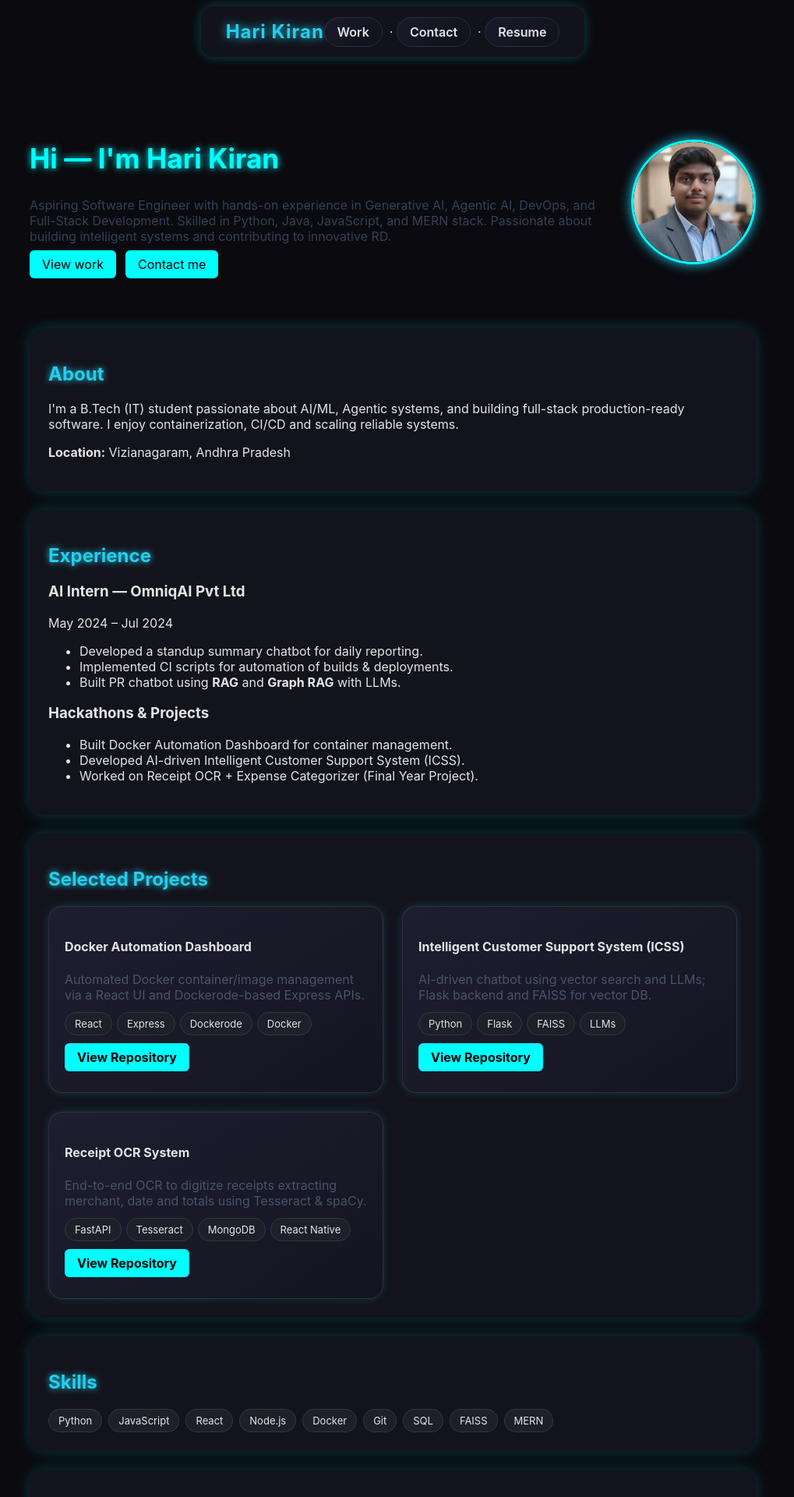
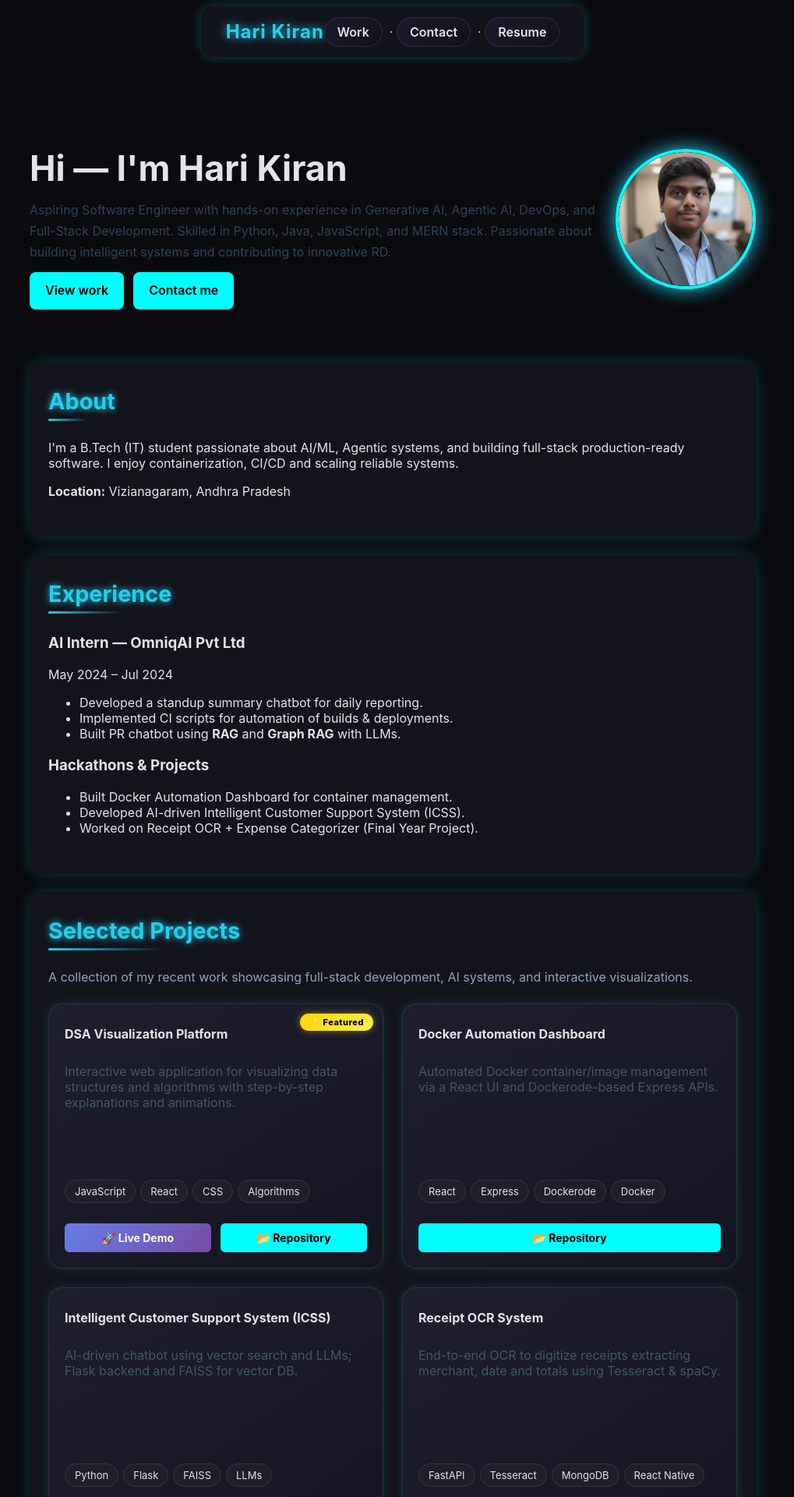
Before and after one commit to Harihkvent/portfolio-hari, a React (Vite) app: page / in a window 1280 px wide. Shown: the top 1920 px of the page at 78% size, without its empty margins (136-1155 px from the left). Built offline with nearby package versions, Linux system fonts and the light colour scheme.

Commit message:
Add DSA Visualization project and enhance portfolio layout and styling

```diff
--- a/src/components/ProjectCard.jsx
+++ b/src/components/ProjectCard.jsx
@@ -2,13 +2,23 @@ import React from 'react'
 
 export default function ProjectCard({project}){
   return (
-    <article className="project-card">
+    <article className={`project-card ${project.featured ? 'featured' : ''}`}>
+      {project.featured && <div className="featured-badge">⭐ Featured</div>}
       <h4>{project.title}</h4>
       <p style={{color:'#475569'}}>{project.summary}</p>
-      <div style={{marginTop:10}}>
+      <div style={{marginTop:10, marginBottom: 16}}>
         {project.tech.map(t => <span key={t} className="skill" style={{marginRight:6}}>{t}</span>)}
       </div>
-      <a href={project.link} target="_blank" rel="noreferrer" className="project-link">View Repository</a>
+      <div className="project-links">
+        {project.demo && (
+          <a href={project.demo} target="_blank" rel="noreferrer" className="project-link demo-link">
+            🚀 Live Demo
+          </a>
+        )}
+        <a href={project.link} target="_blank" rel="noreferrer" className="project-link repo-link">
+          📂 Repository
+        </a>
+      </div>
     </article>
   )
 }
--- a/src/components/Projects.jsx
+++ b/src/components/Projects.jsx
@@ -6,6 +6,9 @@ export default function Projects(){
   return (
     <section className="section" id="projects">
       <h2>Selected Projects</h2>
+      <p style={{color: '#94a3b8', marginBottom: '24px'}}>
+        A collection of my recent work showcasing full-stack development, AI systems, and interactive visualizations.
+      </p>
       <div className="project-list">
         {projects.map(p => <ProjectCard key={p.id} project={p} />)}
       </div>
--- a/src/components/Skills.jsx
+++ b/src/components/Skills.jsx
@@ -1,13 +1,26 @@
 import React from 'react'
 
-const skills = ['Python','JavaScript','React','Node.js','Docker','Git','SQL','FAISS','MERN']
+const skillCategories = {
+  'Languages': ['Python', 'JavaScript', 'Java', 'SQL'],
+  'Frontend': ['React', 'HTML/CSS', 'Vite'],
+  'Backend': ['Node.js', 'Express', 'Flask', 'FastAPI'],
+  'DevOps & Tools': ['Docker', 'Git', 'MongoDB', 'FAISS'],
+  'AI/ML': ['LLMs', 'Generative AI', 'Vector Search', 'Tesseract OCR']
+}
 
 export default function Skills(){
   return (
-    <section className="section">
-      <h2>Skills</h2>
-      <div className="skills">
-        {skills.map(s => <span key={s} className="skill">{s}</span>)}
+    <section className="section" id="skills">
+      <h2>Technical Skills</h2>
+      <div className="skills-grid">
+        {Object.entries(skillCategories).map(([category, skills]) => (
+          <div key={category} className="skill-category">
+            <h4 className="skill-category-title">{category}</h4>
+            <div className="skills">
+              {skills.map(s => <span key={s} className="skill">{s}</span>)}
+            </div>
+          </div>
+        ))}
       </div>
     </section>
   )
--- a/src/data/projects.js
+++ b/src/data/projects.js
@@ -1,4 +1,13 @@
 export const projects = [
+  {
+    id: 'dsa-visualization',
+    title: 'DSA Visualization Platform',
+    summary: 'Interactive web application for visualizing data structures and algorithms with step-by-step explanations and animations.',
+    tech: ['JavaScript', 'React', 'CSS', 'Algorithms'],
+    link: 'https://github.com/Harihkvent/DSA-VISUALIZATION',
+    demo: 'https://dsa-visualization-phi.vercel.app/',
+    featured: true
+  },
   {
     id: 'docker-automation',
     title: 'Docker Automation Dashboard',
--- a/src/index.css
+++ b/src/index.css
@@ -80,36 +80,69 @@ body {
   gap: 20px;
   align-items: center;
   padding: 32px 0;
+  animation: fadeIn 1s ease-out;
 }
+
+@keyframes fadeIn {
+  from {
+    opacity: 0;
+  }
+  to {
+    opacity: 1;
+  }
+}
+
 .hero .intro { flex: 1; }
 .hero h1 {
-  font-size: 2.2rem;
+  font-size: 2.8rem;
   color: var(--accent);
   text-shadow: 0 0 10px var(--accent);
+  margin-bottom: 12px;
+  line-height: 1.2;
 }
-.hero p { color: var(--muted); }
+
+.hero h1::first-line {
+  color: var(--text);
+  text-shadow: none;
+}
+
+.hero p {
+  color: #94a3b8;
+  line-height: 1.7;
+  margin: 12px 0;
+}
+
 .hero a {
   background: var(--accent);
   color: #000;
-  padding: 8px 16px;
-  border-radius: 6px;
+  padding: 10px 20px;
+  border-radius: 8px;
   margin-right: 12px;
   text-decoration: none;
   transition: 0.3s;
+  font-weight: 600;
+  display: inline-block;
 }
 .hero a:hover {
   background: var(--accent2);
   color: #fff;
   box-shadow: 0 0 12px var(--accent2);
+  transform: translateY(-2px);
 }
 .avatar {
-  width: 160px;
-  height: 160px;
+  width: 180px;
+  height: 180px;
   border-radius: 50%;
   overflow: hidden;
-  border: 3px solid var(--accent);
-  box-shadow: 0 0 15px var(--accent2);
+  border: 4px solid var(--accent);
+  box-shadow: 0 0 25px var(--accent2);
   flex-shrink: 0;
+  transition: transform 0.3s ease;
+}
+
+.avatar:hover {
+  transform: scale(1.05) rotate(5deg);
+  box-shadow: 0 0 35px var(--accent);
 }
 
 .avatar img {
@@ -125,11 +158,24 @@ body {
 .section {
   background: rgba(20, 20, 30, 0.9);
   border-radius: 20px;
-  padding: 24px;
+  padding: 32px 24px;
   margin: 24px 0;
   box-shadow: 0 0 20px rgba(0, 255, 255, 0.2);
   transition: transform 0.3s ease, box-shadow 0.3s ease;
+  animation: fadeInUp 0.6s ease-out;
 }
+
+@keyframes fadeInUp {
+  from {
+    opacity: 0;
+    transform: translateY(30px);
+  }
+  to {
+    opacity: 1;
+    transform: translateY(0);
+  }
+}
+
 .section:hover {
   transform: translateY(-6px) scale(1.01);
   box-shadow: 0 0 28px rgba(6, 125, 210, 0.4);
@@ -138,6 +184,22 @@ body {
 .section h2 {
   color: var(--accent2);
   text-shadow: 0 0 8px var(--accent2);
+  margin-top: 0;
+  margin-bottom: 16px;
+  font-size: 1.8rem;
+  position: relative;
+  display: inline-block;
+}
+
+.section h2::after {
+  content: '';
+  position: absolute;
+  bottom: -8px;
+  left: 0;
+  width: 60%;
+  height: 3px;
+  background: linear-gradient(90deg, var(--accent2), transparent);
+  border-radius: 2px;
 }
 
 /* About Section Text */
@@ -149,6 +211,7 @@ body {
   display: grid;
   grid-template-columns: repeat(auto-fill, minmax(320px, 1fr));
   gap: 24px;
+  align-items: stretch;
 }
 
 .project-card {
@@ -158,36 +221,88 @@ body {
   border: 1px solid rgba(255,255,255,0.1);
   box-shadow: 0 0 12px rgba(0,255,255,0.15);
   transition: all 0.3s ease-in-out;
-  min-height: 240px;
+  min-height: 340px;
+  height: 100%;
+  position: relative;
+  display: flex;
+  flex-direction: column;
 }
+
+.project-card.featured {
+  border: 1px solid rgba(255,255,255,0.1);
+  background: linear-gradient(145deg, #1e1e2f, #141421);
+  box-shadow: 0 0 12px rgba(0,255,255,0.15);
+}
+
+.featured-badge {
+  position: absolute;
+  top: 12px;
+  right: 12px;
+  background: linear-gradient(135deg, #ffd700, #ffed4e);
+  color: #000;
+  padding: 4px 12px;
+  border-radius: 12px;
+  font-size: 11px;
+  font-weight: 800;
+  letter-spacing: 0.5px;
+  box-shadow: 0 0 10px rgba(255, 215, 0, 0.5);
+}
+
+.project-card h4 {
+  margin-top: 8px;
+  margin-bottom: 12px;
+}
+
 .project-card p {
   flex: 1;
+  margin-bottom: 12px;
 }
 
 .project-card:hover {
   border-color: var(--accent);
-  box-shadow: 0 0 12px var(--accent);
-  transform: translateY(-4px);
-}
-.project-card:hover {
   transform: translateY(-8px);
   box-shadow: 0 0 20px rgba(0,255,255,0.6),
-              0 0 30px rgba(0, 60, 255, 0.5);
+              0 0 30px rgba(5, 219, 41, 0.5);
+}
+
+.project-links {
+  display: flex;
+  gap: 12px;
+  margin-top: auto;
+  flex-wrap: wrap;
+  padding-top: 16px;
 }
 
 .project-card .project-link {
   display: inline-block;
-  margin-top: 16px;
-  padding: 8px 16px;
-  background: var(--accent);
-  color: #000;
+  padding: 10px 18px;
   border-radius: 6px;
   text-decoration: none;
   font-weight: bold;
+  font-size: 14px;
   transition: all 0.3s ease;
+  flex: 1;
+  text-align: center;
+  min-width: 130px;
 }
 
-.project-card .project-link:hover {
+.demo-link {
+  background: linear-gradient(135deg, #667eea 0%, #764ba2 100%);
+  color: #fff;
+}
+
+.demo-link:hover {
+  background: linear-gradient(135deg, #764ba2 0%, #667eea 100%);
+  box-shadow: 0 0 15px rgba(102, 126, 234, 0.6);
+  transform: translateY(-2px);
+}
+
+.repo-link {
+  background: var(--accent);
+  color: #000;
+}
+
+.repo-link:hover {
   background: var(--accent2);
   color: #fff;
   box-shadow: 0 0 12px var(--accent2);
@@ -195,6 +310,35 @@ body {
 }
 
 /* Skills */
+.skills-grid {
+  display: grid;
+  grid-template-columns: repeat(auto-fit, minmax(240px, 1fr));
+  gap: 20px;
+}
+
+.skill-category {
+  background: linear-gradient(145deg, #1a1b2f, #12131f);
+  border-radius: 12px;
+  padding: 16px;
+  border: 1px solid rgba(255,255,255,0.08);
+  transition: all 0.3s ease;
+}
+
+.skill-category:hover {
+  border-color: var(--accent2);
+  box-shadow: 0 0 15px rgba(35, 207, 237, 0.2);
+  transform: translateY(-4px);
+}
+
+.skill-category-title {
+  color: var(--accent2);
+  font-size: 14px;
+  font-weight: 700;
+  margin: 0 0 12px 0;
+  text-transform: uppercase;
+  letter-spacing: 1px;
+}
+
 .skills { display: flex; flex-wrap: wrap; gap: 8px; }
 .skill {
   padding: 6px 12px;
@@ -209,6 +353,7 @@ body {
   background: var(--accent);
   color: #000;
   box-shadow: 0 0 10px var(--accent);
+  transform: scale(1.05);
 }
 
 /* Contact */
```
Also changed, not shown: 1 other file (tests, documents, lock files or other folders).
